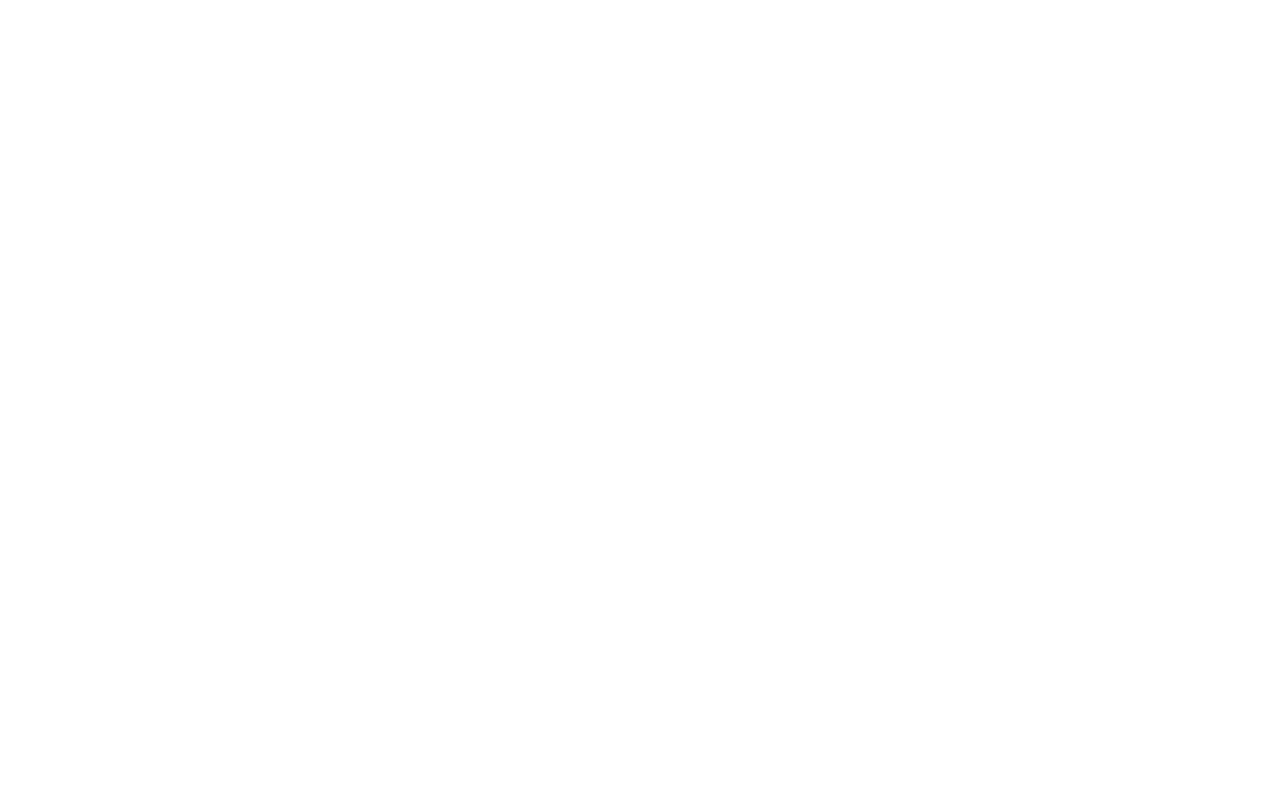
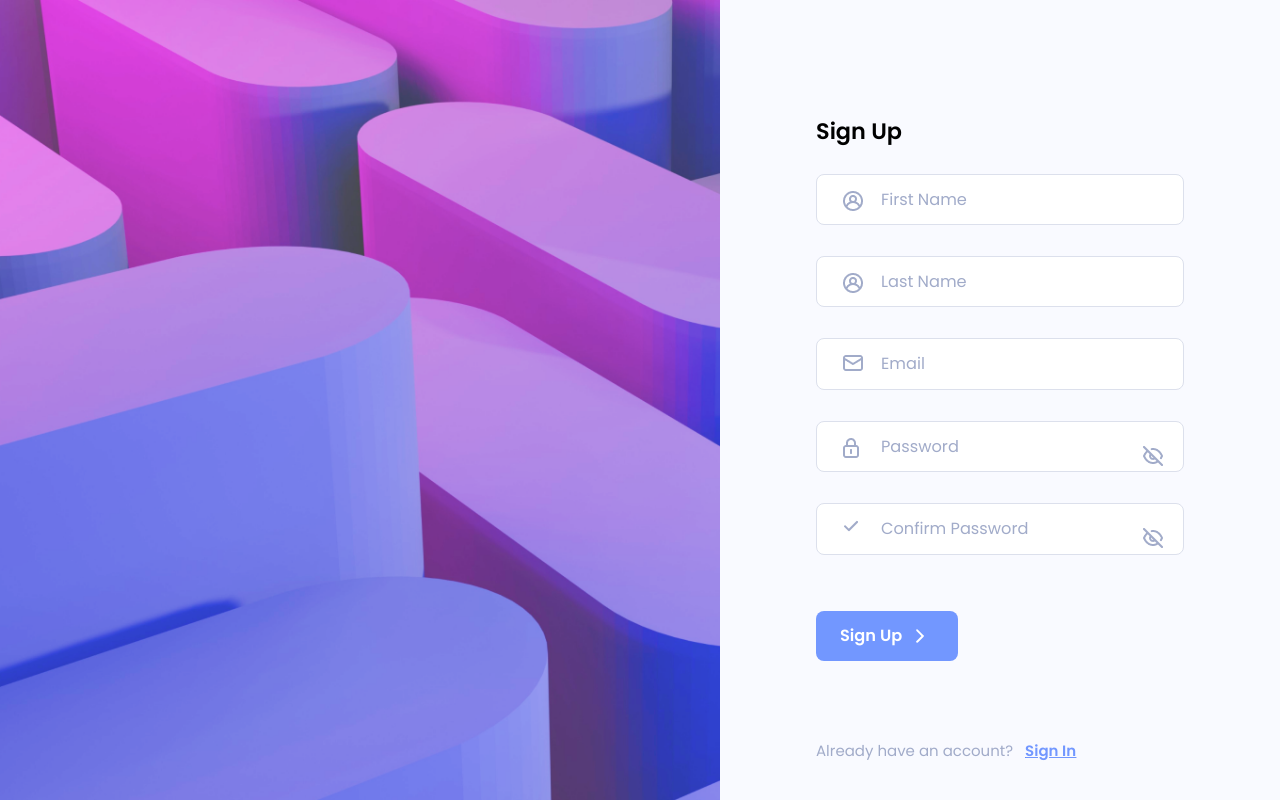
Before and after one commit to Ladalimonada/ITRex-lab, a React (Create React App) app: page / in a window 1280 px wide. Before the commit this address had no page. Built offline with nearby package versions, Linux system fonts and the light colour scheme.

Commit message:
frix routing

```diff
--- a/src/App.jsx
+++ b/src/App.jsx
@@ -12,7 +12,7 @@
   return (
     <BrowserRouter>
       <Routes>
-        <Route path="signup" element={<SignUp />} />
+        <Route path="" element={<SignUp />} />
         <Route path="signup" element={<SignUp />} />
         <Route path="signin" element={<SignIn />} />
         <Route path="restorepass" element={<RestorePass />} />
```
